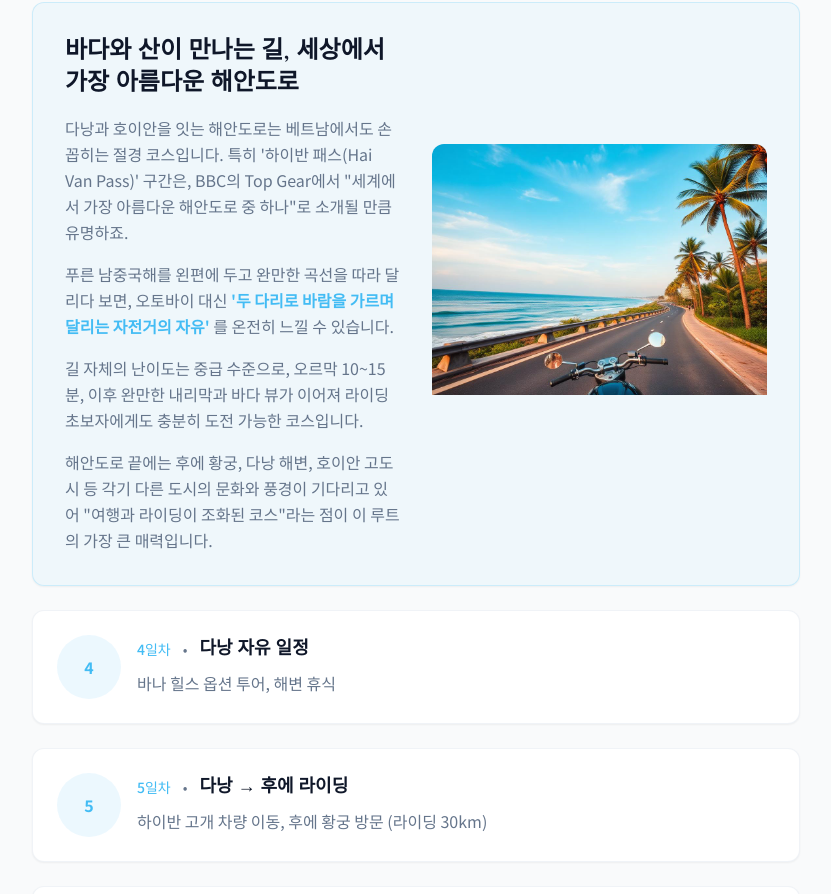
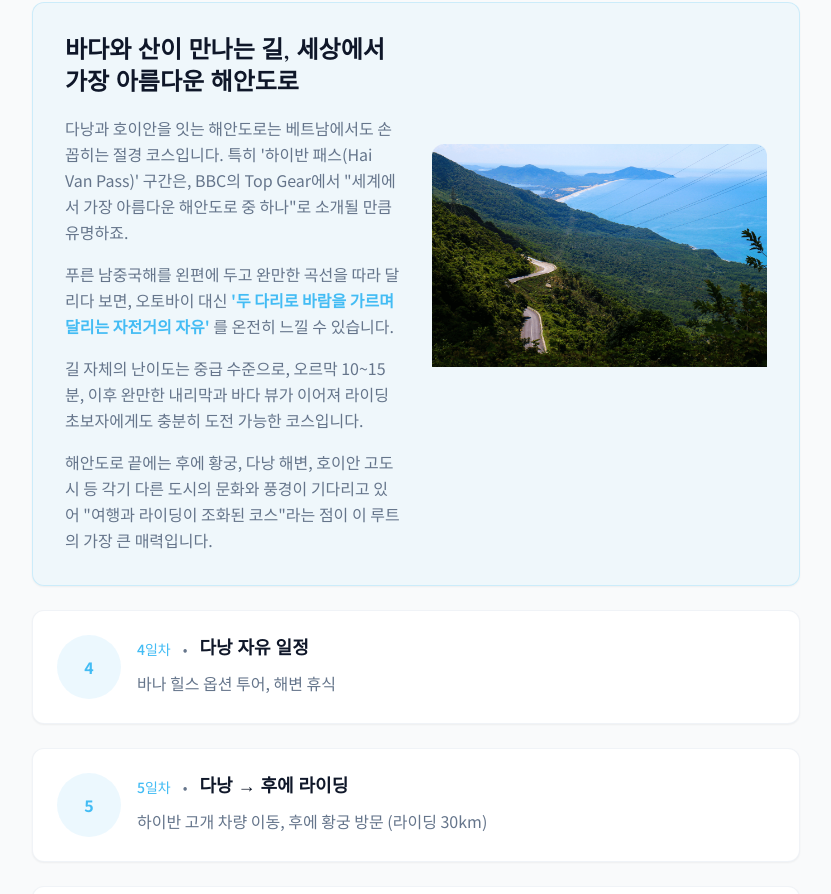
Before and after one commit to flowacademy-web/jancha-road-journeys, a React (Vite) app: page /vietnam/beach-route in a window 1280 px wide. Shown: the part 2204-3098 px from the top of the page, without its empty margins (224-1055 px from the left). Built offline with nearby package versions, Linux system fonts and the light colour scheme; the HTML template or start-up script is replaced by a standard one.

Commit message:
Update Vietnam Beach Route page

```diff
--- a/src/pages/courses/VietnamBeachRoute.tsx
+++ b/src/pages/courses/VietnamBeachRoute.tsx
@@ -9,6 +9,7 @@ import hoianImage from "@/assets/highlights/hoian-ancient-town.jpg";
 import danangImage from "@/assets/highlights/danang-coastal-road.jpg";
 import hueImage from "@/assets/highlights/hue-imperial-city.jpg";
 import coffeeImage from "@/assets/highlights/vietnam-coffee.jpg";
+import haiVanPassImage from "@/assets/hai-van-pass-road.jpg";
 
 const VietnamBeachRoute = () => {
   const itinerary = [
@@ -178,8 +179,8 @@ const VietnamBeachRoute = () => {
                         <div className="order-1 md:order-2">
                           <div className="relative h-64 md:h-full min-h-[300px] rounded-lg overflow-hidden">
                             <img
-                              src={danangImage}
-                              alt="다낭 해안 도로"
+                              src={haiVanPassImage}
+                              alt="하이반 패스 해안 도로"
                               className="w-full h-full object-cover"
                             />
                           </div>
```
Also changed, not shown: src/assets/hai-van-pass-road.jpg (added).
